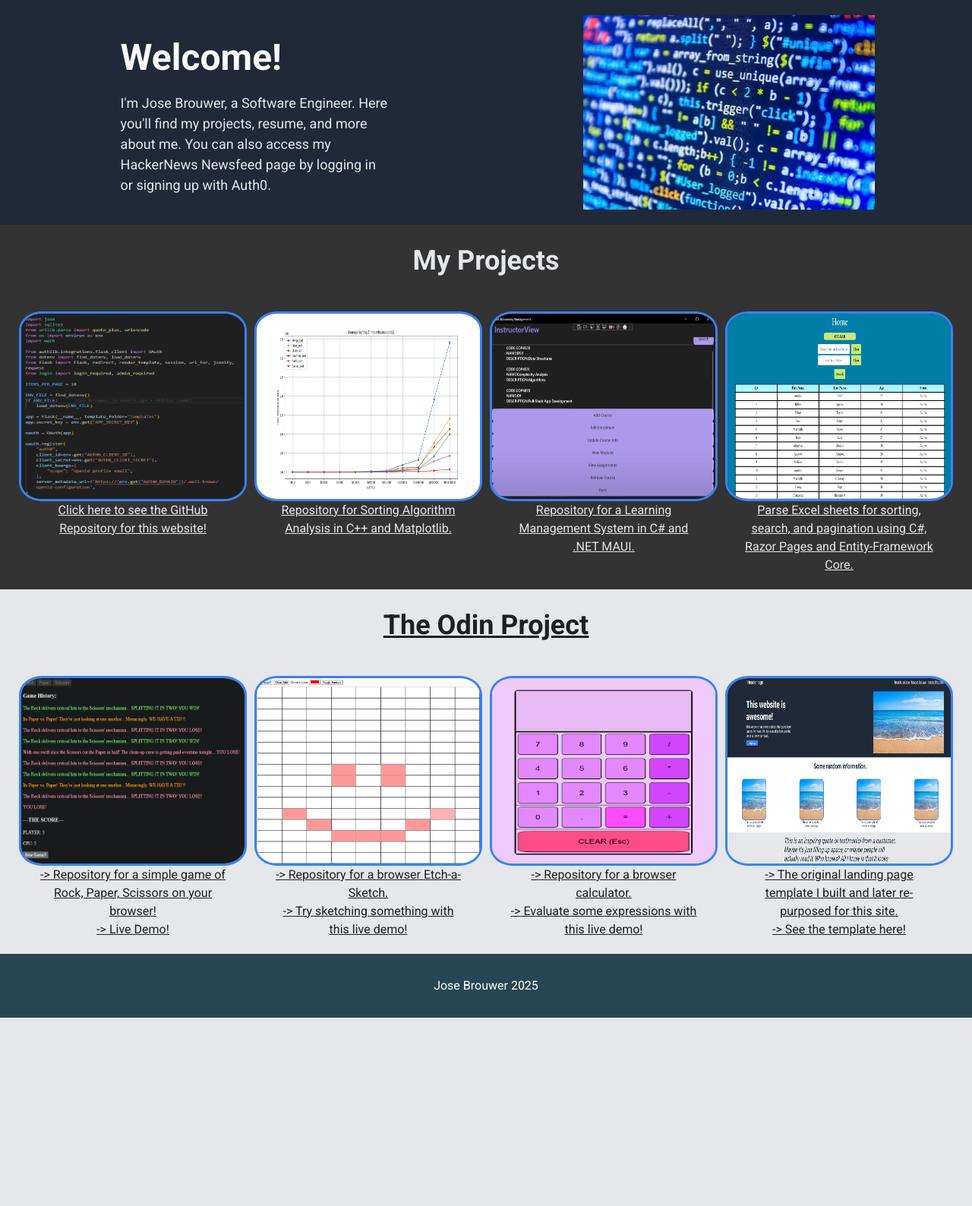
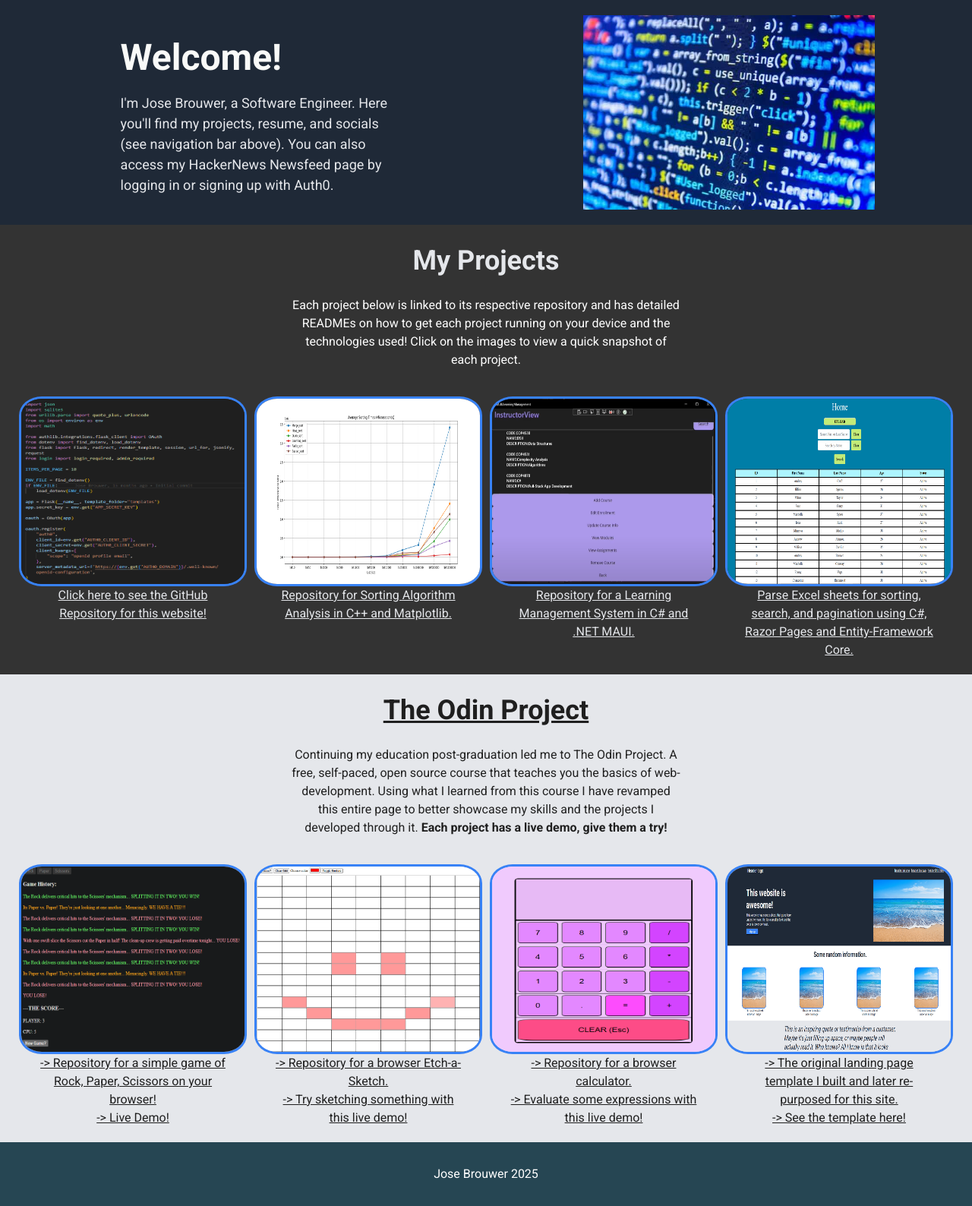
Before and after one commit to JoseBrouwer/josebrouwer.me, a Flask app: page /land in a window 1280 px wide. Shown: the part 76-1664 px from the top of the page at 76% size. Before the commit the page ends 1416 px from the top, so only its background shows below. Run offline with Flask 3, Linux system fonts and the light colour scheme.

Commit message:
Expanded Section descriptions

```diff
--- a/static/landing.css
+++ b/static/landing.css
@@ -93,6 +93,15 @@ header {
     margin: 0 auto;
     padding: 20px;
 }
+.blurb-centered {
+    display: block;
+    text-align: center;
+    max-width: 40%;
+    margin: 0 auto;
+}
+.blurb-text {
+    color:#1f1f1f;
+}
 .gallery-item-container {
     display: flex;
     justify-content: space-between;
--- a/templates/landing.html
+++ b/templates/landing.html
@@ -14,7 +14,7 @@
             <div class="hero-content">
                 <div class="block-centered">
                     <div class="main-text">Welcome!</div>
-                    <div class="secondary-text">I'm Jose Brouwer, a Software Engineer. Here you'll find my projects, resume, and more about me. You can also access my HackerNews Newsfeed page by logging in or signing up with Auth0.</div>
+                    <div class="secondary-text">I'm Jose Brouwer, a Software Engineer. Here you'll find my projects, resume, and socials (see navigation bar above). You can also access my HackerNews Newsfeed page by logging in or signing up with Auth0.</div>
                 </div>
             </div>
             <img class="hero-image" src="../static/Landing-Image.jpg"></div>
@@ -22,6 +22,9 @@
 
         <div class="gallery-container">
             <p class="gallery-header-text">My Projects</p>
+            <div class="blurb-centered">
+                <p class="secondary-text">Each project below is linked to its respective repository and has detailed READMEs on how to get each project running on your device and the technologies used! Click on the images to view a quick snapshot of each project.</p>
+            </div>
 
             <div class="gallery-item-container">
                 <div class="gallery-item">
@@ -57,6 +60,9 @@
 
         <div class="odin-container">
             <a href="https://www.theodinproject.com/" target="_blank" class="odin-header-text">The Odin Project</a>
+            <div class="blurb-centered">
+                <p class="blurb-text">Continuing my education post-graduation led me to The Odin Project. A free, self-paced, open source course that teaches you the basics of web-development. Using what I learned from this course I have revamped this entire page to better showcase my skills and the projects I developed through it. <strong>Each project has a live demo, give them a try!</strong></p>
+            </div>
 
             <div class="gallery-item-container">
                 <div class="gallery-item">
```
